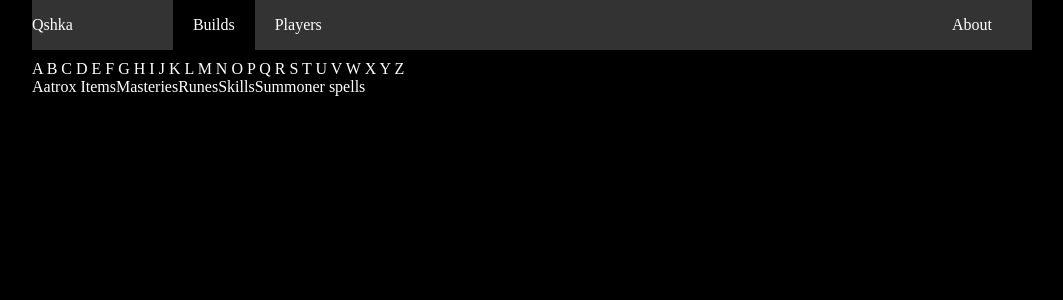
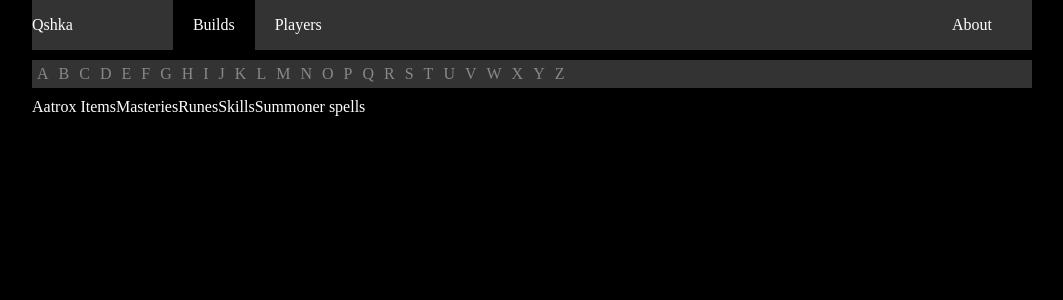
Before and after one commit to araslanov/qshka, an Angular app in the folder ui/: page /builds/Aatrox in a window 1280 px wide. Shown: the top 300 px of the page, without its empty margins (108-1171 px from the left). Built offline with nearby package versions, Linux system fonts and the light colour scheme.

Commit message:
added alphabet component

```diff
--- /dev/null
+++ b/ui/src/app/builds/build/alphabet/alphabet.component.css
@@ -0,0 +1,15 @@
+.alphabet {
+    margin-bottom: 10px;
+    display: flex;
+}
+
+.letter {
+    padding: 5px;
+    cursor: default;
+    color: #888;
+}
+
+.letter:hover {
+    background-color: #222;
+    color: white;
+}
--- /dev/null
+++ b/ui/src/app/builds/build/alphabet/alphabet.component.html
@@ -0,0 +1,28 @@
+<div class="color-scheme alphabet">
+    <span class="letter">A</span>
+    <span class="letter">B</span>
+    <span class="letter">C</span>
+    <span class="letter">D</span>
+    <span class="letter">E</span>
+    <span class="letter">F</span>
+    <span class="letter">G</span>
+    <span class="letter">H</span>
+    <span class="letter">I</span>
+    <span class="letter">J</span>
+    <span class="letter">K</span>
+    <span class="letter">L</span>
+    <span class="letter">M</span>
+    <span class="letter">N</span>
+    <span class="letter">O</span>
+    <span class="letter">P</span>
+    <span class="letter">Q</span>
+    <span class="letter">R</span>
+    <span class="letter">S</span>
+    <span class="letter">T</span>
+    <span class="letter">U</span>
+    <span class="letter">V</span>
+    <span class="letter">W</span>
+    <span class="letter">X</span>
+    <span class="letter">Y</span>
+    <span class="letter">Z</span>
+</div>
--- /dev/null
+++ b/ui/src/app/builds/build/alphabet/alphabet.component.ts
@@ -0,0 +1,16 @@
+import { Component, OnInit } from '@angular/core';
+
+@Component({
+    selector: 'app-alphabet',
+    templateUrl: './alphabet.component.html',
+    styleUrls: [ './alphabet.component.css' ]
+})
+export class AlphabetComponent implements OnInit {
+
+    constructor() {
+    }
+
+    ngOnInit() {
+    }
+
+}
--- a/ui/src/app/builds/build/build.component.html
+++ b/ui/src/app/builds/build/build.component.html
@@ -1,4 +1,4 @@
-<div>A B C D E F G H I J K L M N O P Q R S T U V W X Y Z</div>
+<app-alphabet></app-alphabet>
 {{championName}}
 <a routerLink="items">Items</a>
 <a routerLink="masteries">Masteries</a>
--- a/ui/src/app/builds/build/build.module.ts
+++ b/ui/src/app/builds/build/build.module.ts
@@ -8,6 +8,7 @@ import { ItemsComponent } from './items/items.component';
 import { RunesComponent } from './runes/runes.component';
 import { MasteriesComponent } from './masteries/masteries.component';
 import { SummonerSpellsComponent } from './summoner-spells/summoner-spells.component';
+import { AlphabetComponent } from './alphabet/alphabet.component';
 
 @NgModule({
     imports: [
@@ -16,6 +17,7 @@ import { SummonerSpellsComponent } from './summoner-spells/summoner-spells.compo
     ],
     declarations: [
         BuildComponent,
+        AlphabetComponent,
         SkillsComponent,
         ItemsComponent,
         RunesComponent,
--- a/ui/src/styles.css
+++ b/ui/src/styles.css
@@ -3,6 +3,10 @@ html, body {
     color: white;
     margin: 0;
     padding: 0;
+    -webkit-user-select: none;
+    -moz-user-select: none;
+    -ms-user-select: none;
+    user-select: none;
 }
 
 .color-scheme {
```
Also changed, not shown: 1 other file (tests, documents, lock files or other folders).
